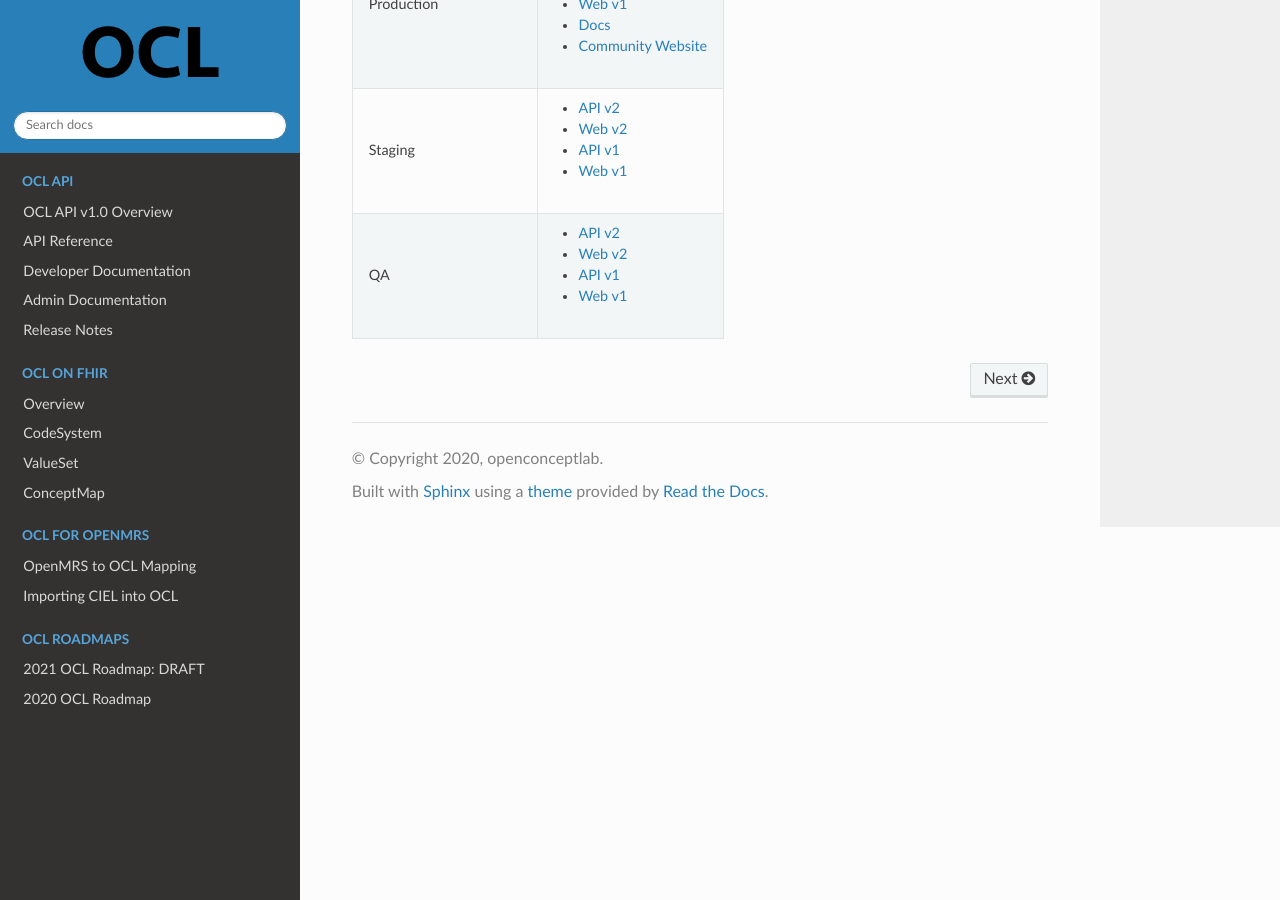
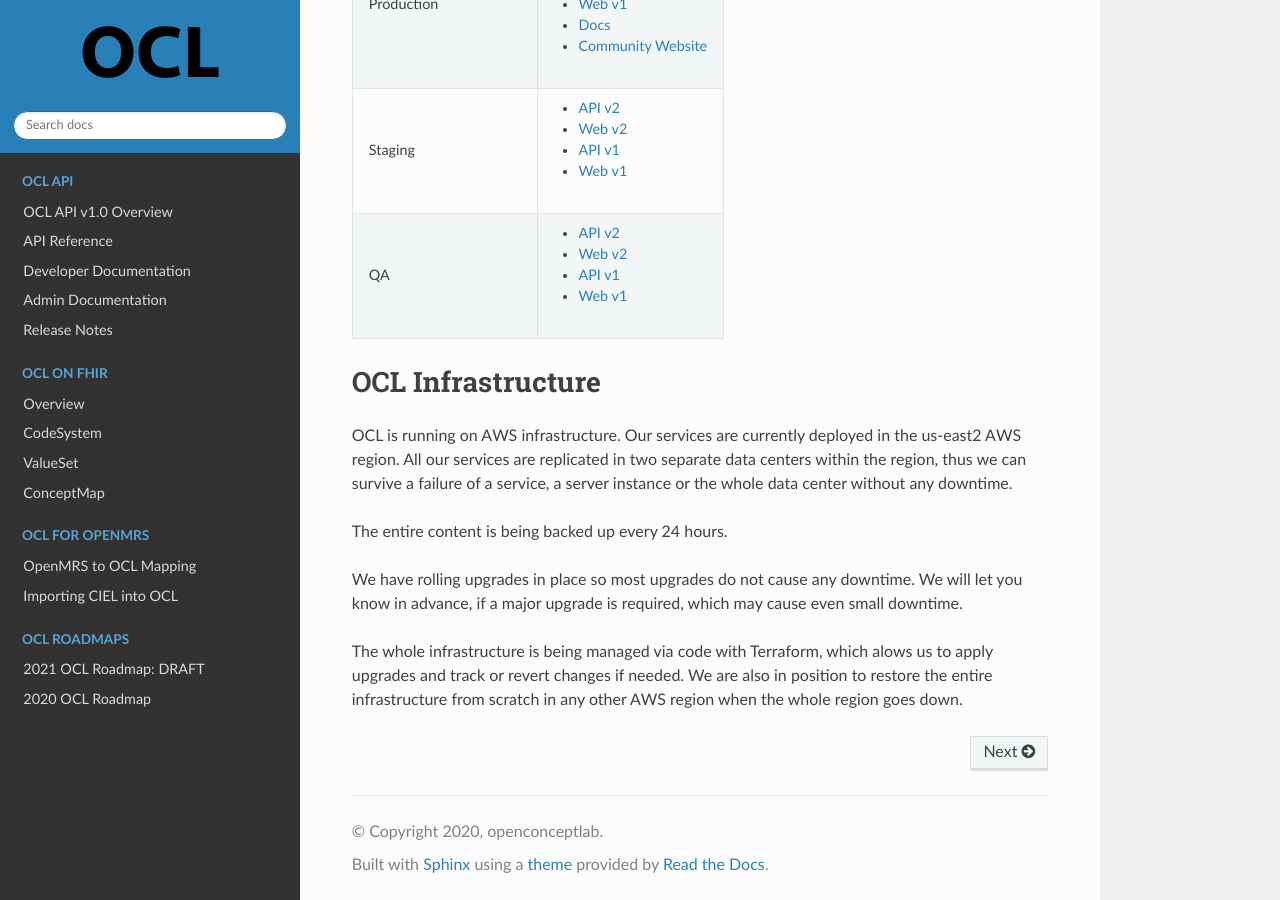
Before and after one commit to OpenConceptLab/ocl-docs, a Sphinx documentation site: the page built from docs/source/index.rst, in a window 1280 px wide and 900 px high, scrolled down 1390 px. Built offline with Sphinx 7.4.7 and the Read the Docs theme 2.0.0, drawn with Linux system fonts in a browser that asks for light colours.

Commit message:
Adding infrastructure info

```diff
--- a/docs/source/index.rst
+++ b/docs/source/index.rst
@@ -61,6 +61,17 @@ OCL Servers
        - `Web v1 <https://qa.openconceptlab.org>`_
 
 
+OCL Infrastructure
+------------
+OCL is running on AWS infrastructure. Our services are currently deployed in the us-east2 AWS region. All our services are replicated in two separate data centers within the region, thus we can survive a failure of a service, a server instance or the whole data center without any downtime.
+
+The entire content is being backed up every 24 hours.
+
+We have rolling upgrades in place so most upgrades do not cause any downtime. We will let you know in advance, if a major upgrade is required, which may cause even small downtime.
+
+The whole infrastructure is being managed via code with Terraform, which alows us to apply upgrades and track or revert changes if needed. We are also in position to restore the entire infrastructure from scratch in any other AWS region when the whole region goes down.
+
+
 .. toctree::
    :maxdepth: 4
    :hidden:
```
